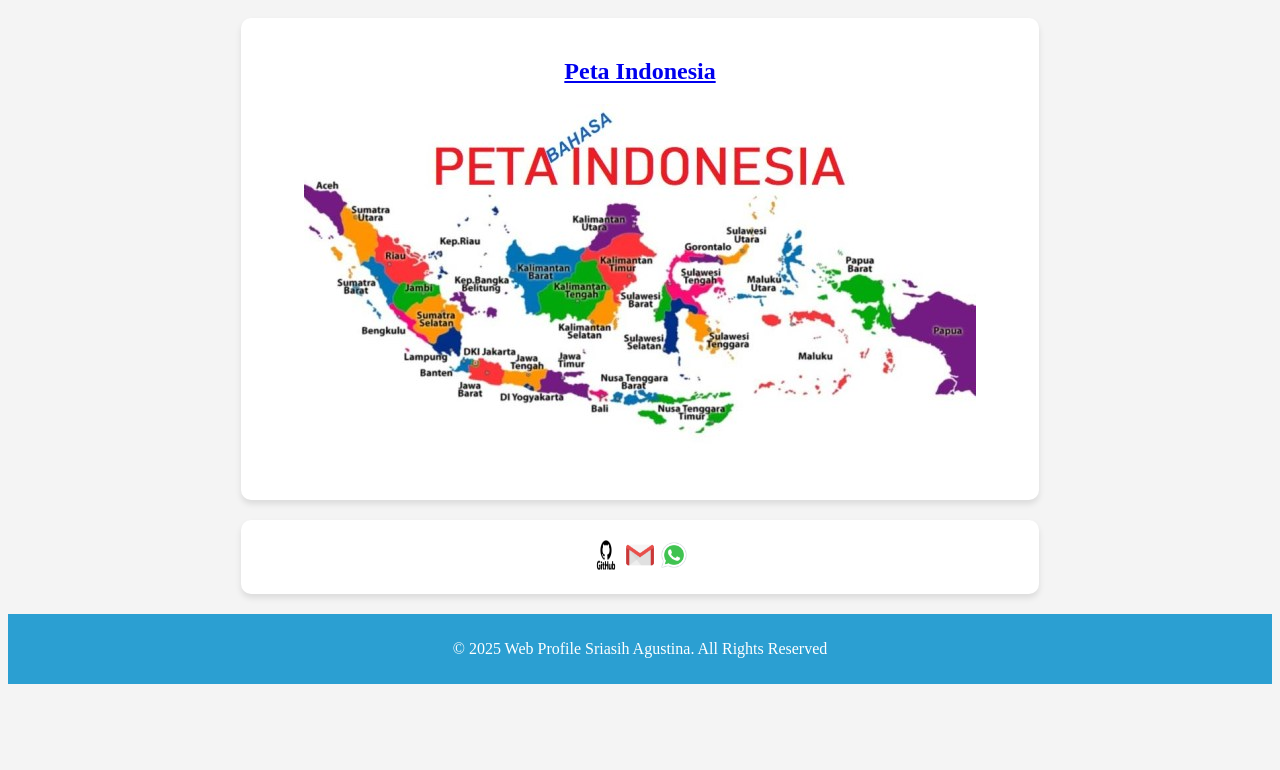
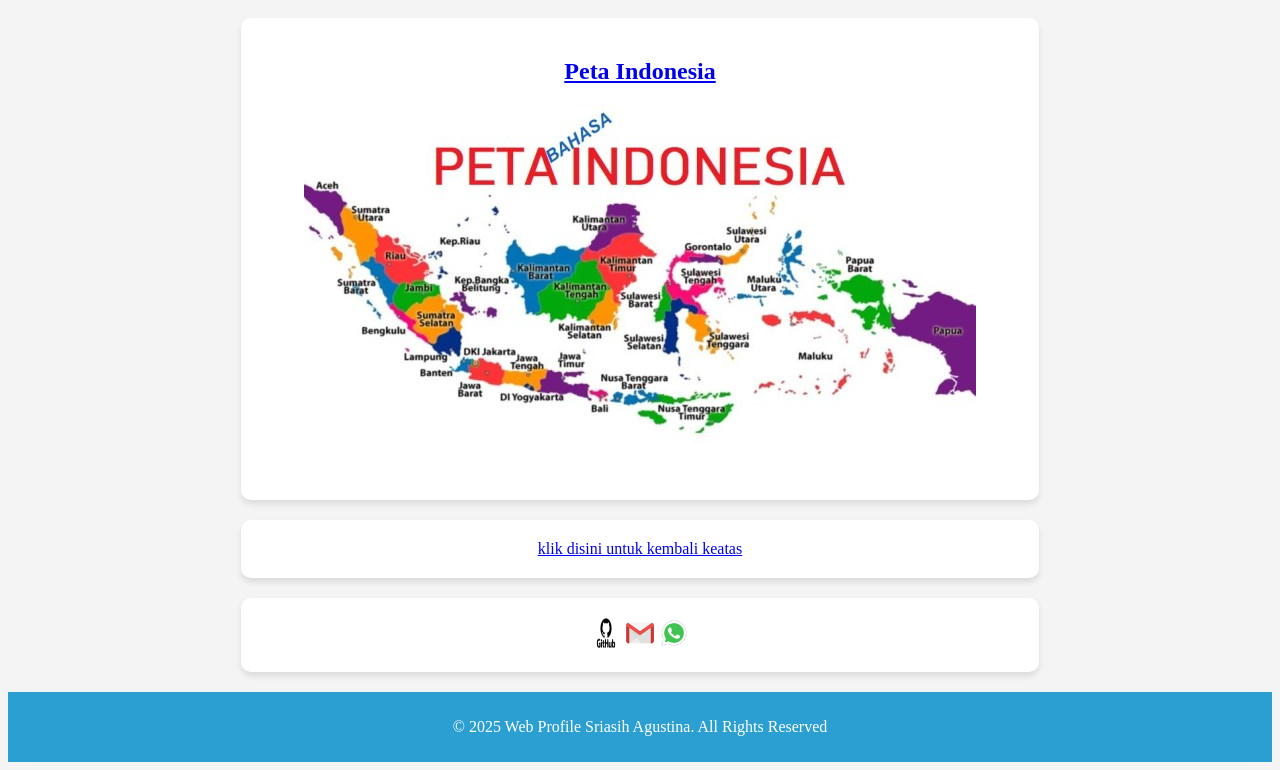
Before and after one commit to iina18/1124160016-UTS, a plain HTML site: page index.html in a window 1280 px wide. Shown: the part 1181-1951 px from the top of the page. Before the commit the page ends 1873 px from the top, so only its background shows below. Drawn offline with Linux system fonts and the light colour scheme.

Commit message:
buat tampilan

```diff
--- a/index.html
+++ b/index.html
@@ -56,6 +56,9 @@
             </map>
         </section>
         <section style="background: #fff; width: 60%; margin: 20px auto; padding: 20px; border-radius: 10px; box-shadow: 0px 4px 6px rgba(0,0,0,0.1);">
+            <a href="#atas" >klik disini untuk kembali keatas</a>
+        </section>
+        <section style="background: #fff; width: 60%; margin: 20px auto; padding: 20px; border-radius: 10px; box-shadow: 0px 4px 6px rgba(0,0,0,0.1);">
             <a href="https://github.com/iina18"><img src="imagess/github logo.png" width="30" height="30"></a>
             <a href="mailto:asihsri481@gmail.com"><img src="imagess/icons8-gmail-logo-96.png" width="30" height="30"></a>
             <a href="https://wa.me/6282127780150"><img src="imagess/icons8-whatsapp-96.png" width="30" height="30"></a>
```
